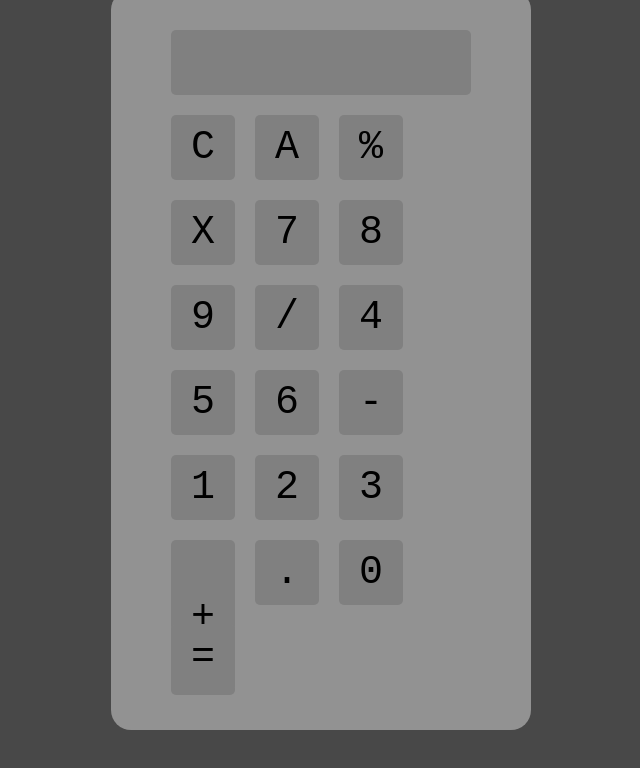
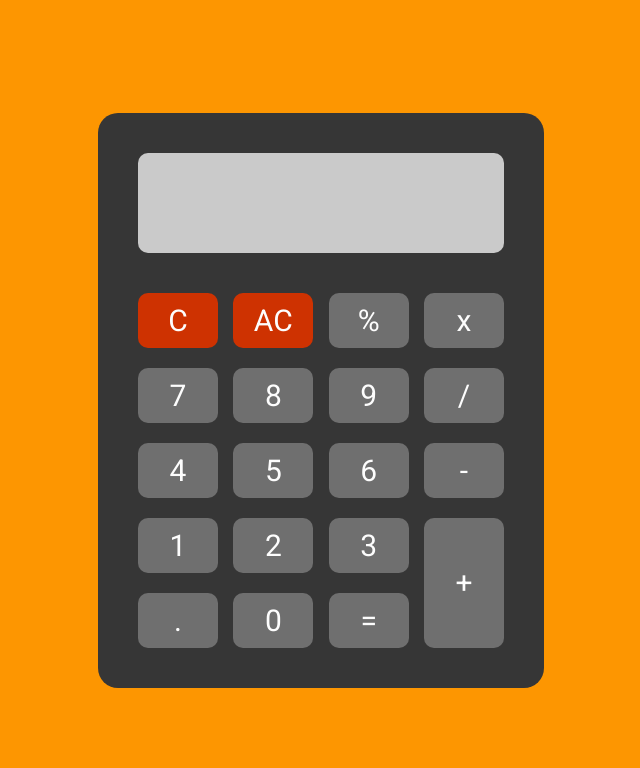
Before and after one commit to anwsul/calculator, a plain HTML site: page index.html in a window 1280 px wide. Shown: the whole page, without its empty margins (319-959 px from the left). Drawn offline with Linux system fonts and the light colour scheme; a web font is replaced by a local one.

Commit message:
Better UI, no functionality yet

```diff
--- a/index.html
+++ b/index.html
@@ -2,32 +2,46 @@
 <html>
 <head>
     <title>Calculator</title>
+    <link rel="preconnect" href="https://fonts.googleapis.com">
+    <link rel="preconnect" href="https://fonts.gstatic.com" crossorigin>
+    <link href="https://fonts.googleapis.com/css2?family=Cedarville+Cursive&family=Roboto:ital,wght@0,100..900;1,100..900&display=swap" rel="stylesheet">
     <link rel="stylesheet" href="./styles.css">
 </head>
 
 <body>
     <div class="calculator-background">
-      <input type="" id="display" value="" dir="rtl" disabled>
+        <input id="display" disabled>
         <div class="buttons">
+                <div class="col-1">
                     <button id="clear">C</button>
-        <button id="all-clear">A</button>
+                    <button id="seven">7</button>
+                    <button id="four">4</button>
+                    <button id="one">1</button>
+                    <button id="dot">.</button>
+                </div>
+
+                <div class="col-2">
+                    <button id="all-clear">AC</button>
+                    <button id="eight">8</button>
+                    <button id="five">5</button>
+                    <button id="two">2</button>
+                    <button id="zero">0</button>
+                </div>
+
+                <div class="col-3">
                     <button id="modulo">%</button>
-        <button id="multiply">X</button>
-        <button id="seven">7</button>
-        <button id="eight">8</button>
                     <button id="nine">9</button>
+                    <button id="six">6</button>
+                    <button id="three">3</button>
+                    <button id="evaluate">=</button>
+                </div>
+
+                <div class="col-4">
+                    <button id="multiply">x</button>
                     <button id="divide">/</button>
-        <button id="four">4</button>
-        <button id="five">5</button>
-        <button id="six">6</button>
                     <button id="minus">-</button>
-        <button id="one">1</button>
-        <button id="two">2</button>
-        <button id="three">3</button>
                     <button id="plus">+</button>
-        <button id="dot">.</button>
-        <button id="zero">0</button>
-        <button id="evaluate"> = </button>
+                </div>
         </div>
     </div>
 
--- a/styles.css
+++ b/styles.css
@@ -1,22 +1,27 @@
 * {
     margin: 0;
     padding: 0;
-  font-family: monospace;
-  font-size: 40px;
-  color: black;
+    font-family: "Roboto", sans-serif;
+    font-size: 30px;
 }
 
 body {
-  height: 90vh;
+    height: 100vh;
     display: flex;
     align-items: center;
     justify-content: center;
-  background-color: #484848;
+    background-color: #FD9601;
 }
 
 button {
+    width: 80px;
+    border-radius: 10px;
+    border: none;
+    padding: 10px 0;
+    background-color: #6F6F6F;
+    color: #FDFDFD;
+    transition: opacity 300ms;
     cursor: pointer;
-  transition: opacity 300ms;
 }
 
 button:hover {
@@ -27,31 +32,40 @@ button:active {
     opacity: 0.2;
 }
 
-button,
-input
- {
-  border: none;
-  padding: 10px 20px;
-  border-radius: 5px;
-  background-color: gray;
+.calculator-background {
+    display: flex;
+    flex-direction: column;
+    background-color: #363636;
+    padding: 40px;
+    border-radius: 20px;
+    gap: 40px;
 }
 
-.calculator-background {
-  width: 300px;
-  display: flex;
-  flex-direction: column;
-  gap:20px;
-  background-color: #929292;
-  padding: 40px 60px;
-  border-radius: 20px;
+#display {
+    height: 80px;
+    border-radius: 10px;
+    border: none;
+    padding: 10px;
+    background-color: #CACACA;
 }
 
 .buttons {
     display: flex;
+    justify-content: space-between;
+    gap: 10px;
+}
+
+.buttons > div {
+    display: flex;
+    flex-direction: column;
     gap: 20px;
-  flex-wrap: wrap;
+}
+
+#clear,
+#all-clear {
+    background-color: #CE3201;
 }
 
 #plus {
-  margin-bottom: -90px;
+    flex-grow: 2;
 }
```
Also changed, not shown: calculator_image.jpg (added). Lines whose indentation alone changed are shown as unchanged.
